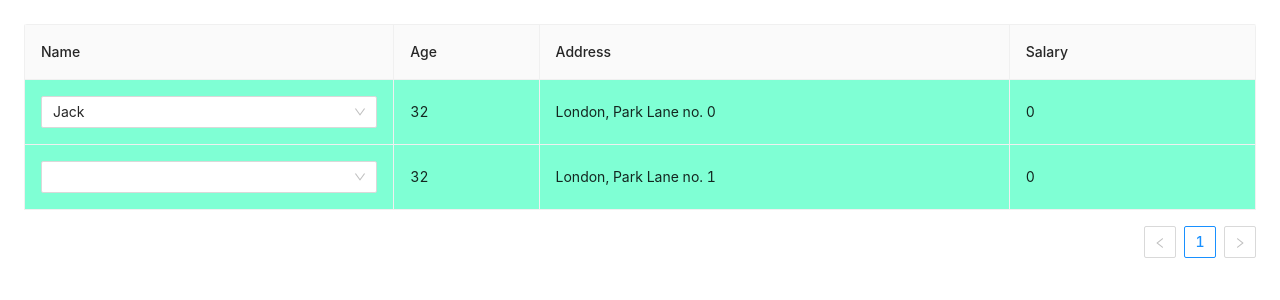
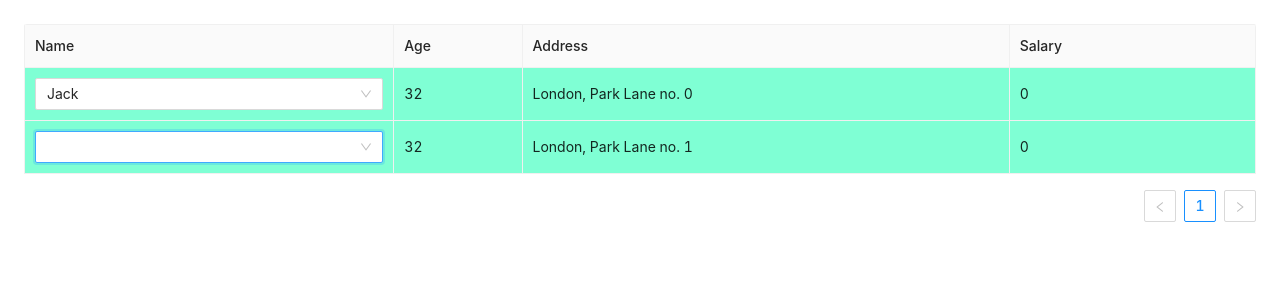
Before and after one commit to kovalenkovpu/antd-editable-table, a React (Create React App) app: page / in a window 1280 px wide. Both pictures are taken after a click on the element 209 px from the left and 177 px from the top of the page. Shown: the top 300 px of the page. Built offline with nearby package versions, Linux system fonts and the light colour scheme.

Commit message:
Enhancements for components and types, experiments with styles

```diff
--- a/package.json
+++ b/package.json
@@ -9,6 +9,7 @@
   "name": "editable-cells-ant-design-demo",
   "main": "index.js",
   "devDependencies": {
+    "@types/classnames": "^2.2.10",
     "@types/lodash": "^4.14.150",
     "@types/react": "^16.9.34",
     "@types/react-dom": "^16.9.6",
@@ -18,6 +19,7 @@
   "dependencies": {
     "@ant-design/icons": "latest",
     "antd": "4.1.4",
+    "classnames": "^2.2.6",
     "lodash": "^4.17.15",
     "react": "^16.12.0",
     "react-dom": "^16.12.0",
--- a/src/Table/CellEditors/InputEditor.tsx
+++ b/src/Table/CellEditors/InputEditor.tsx
@@ -12,6 +12,7 @@ const InputEditor: React.FC<EditorsProps> = ({
   handleSave,
   ...props
 }) => {
+  const editorRef = React.useRef<Input>(null);
   const onInputSave = (
     event: React.KeyboardEvent<HTMLInputElement>
       | React.FocusEvent<HTMLInputElement>
@@ -24,12 +25,17 @@ const InputEditor: React.FC<EditorsProps> = ({
     handleSave(row);
   };
 
+  React.useEffect(() => {
+    editorRef.current?.focus();
+  }, []);
+
   return (
     <Input
       className={classes.input}
       onPressEnter={onInputSave}
       onBlur={onInputSave}
       defaultValue={record[dataIndex]}
+      ref={editorRef}
       {...props}
     />
   );
--- a/src/Table/CellEditors/SelectEditor.tsx
+++ b/src/Table/CellEditors/SelectEditor.tsx
@@ -12,6 +12,7 @@ const SelectEditor: React.FC<EditorsProps> = ({
   handleSave,
   ...props
 }) => {
+  const editorRef = React.useRef<Select<string>>(null);
   const onSave = (value: string): void => {
     // here we can inject any part of chosen option
     // because we have an access to option as a second argument in onSave
@@ -22,6 +23,10 @@ const SelectEditor: React.FC<EditorsProps> = ({
     handleSave(row);
   };
 
+  React.useEffect(() => {
+    editorRef.current?.focus();
+  }, []);
+
   return (
     <Select
       className={classes.select}
@@ -29,6 +34,7 @@ const SelectEditor: React.FC<EditorsProps> = ({
       value={record[dataIndex]}
       // to set what to display as a chosen value (value/label)
       optionLabelProp="value"
+      ref={editorRef}
       {...props}
     >
       {
--- a/src/Table/Table.module.css
+++ b/src/Table/Table.module.css
@@ -1,3 +1,7 @@
+.table :global(.ant-table-cell) {
+  padding: 10px;
+}
+
 .tableRow {
   background-color: aquamarine;
 }
--- a/src/Table/TableCell/index.tsx
+++ b/src/Table/TableCell/index.tsx
@@ -1,7 +1,7 @@
 import React from "react";
 
+import { editorMapper } from '../CellEditors/editorMapper';
 import { AdditionalCellProps, DataItem } from "../types";
-import { editorMapper } from '../CellEditors/editorMapper';
 
 export const EditableCell: React.FC<AdditionalCellProps<DataItem>> = ({
   editable,
@@ -11,9 +11,7 @@ export const EditableCell: React.FC<AdditionalCellProps<DataItem>> = ({
   children,
   ...restProps
 }) => {
-  // const selectRef = useRef<HTMLSelectElement>(null);
   const [editing, setEditing] = React.useState<boolean>(false);
-
   const toggleEdit = (): void => setEditing(!editing);
 
   let childNode = children;
--- a/src/Table/index.tsx
+++ b/src/Table/index.tsx
@@ -63,6 +63,7 @@ export default class EditableTable extends React.Component<{}, EditableTableStat
   render() {
     return (
       <Table
+        className={classes.table}
         components={components}
         columns={this.columns}
         rowClassName={classes.tableRow}
```
Also changed, not shown: 1 other file (tests, documents, lock files or other folders).
